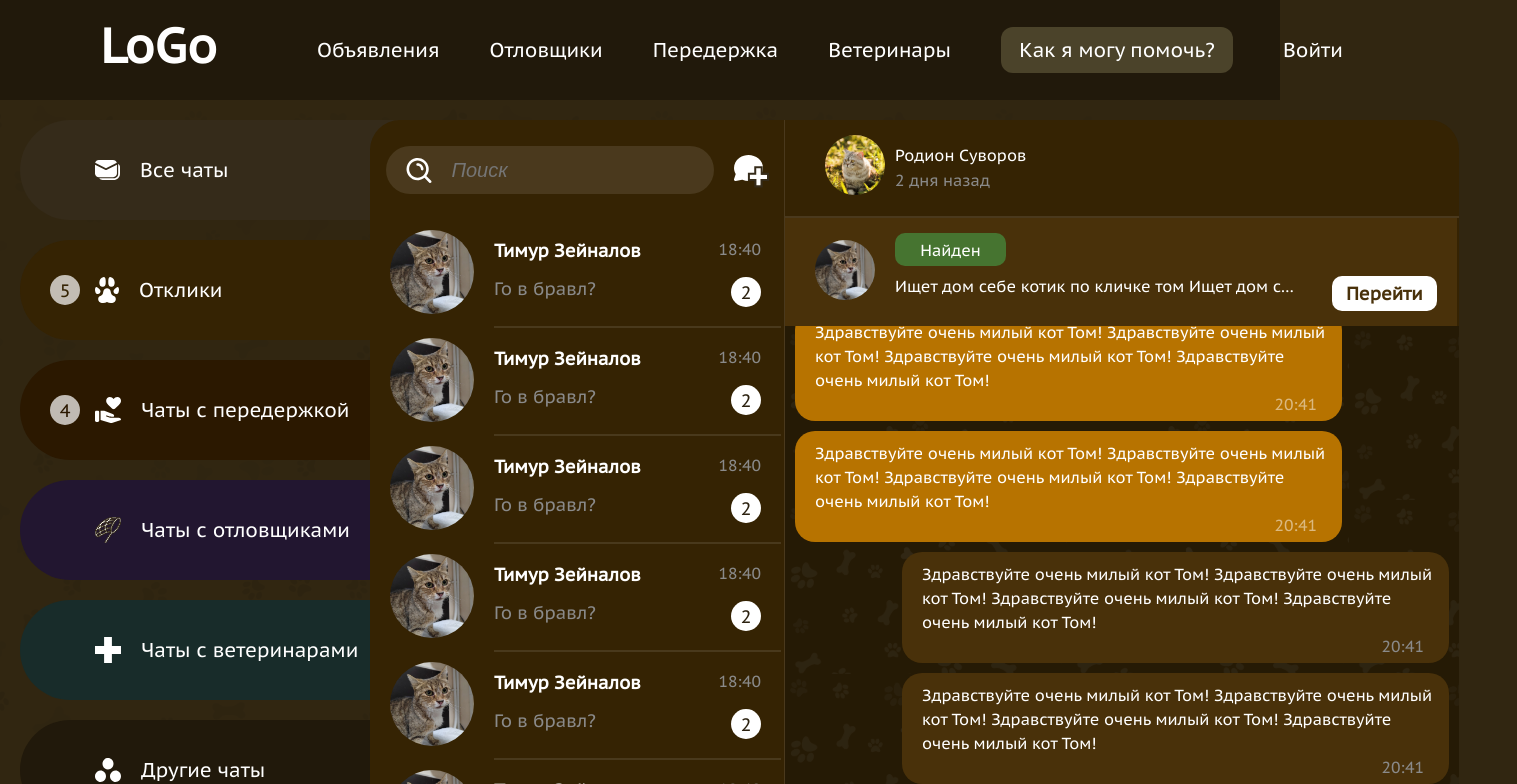
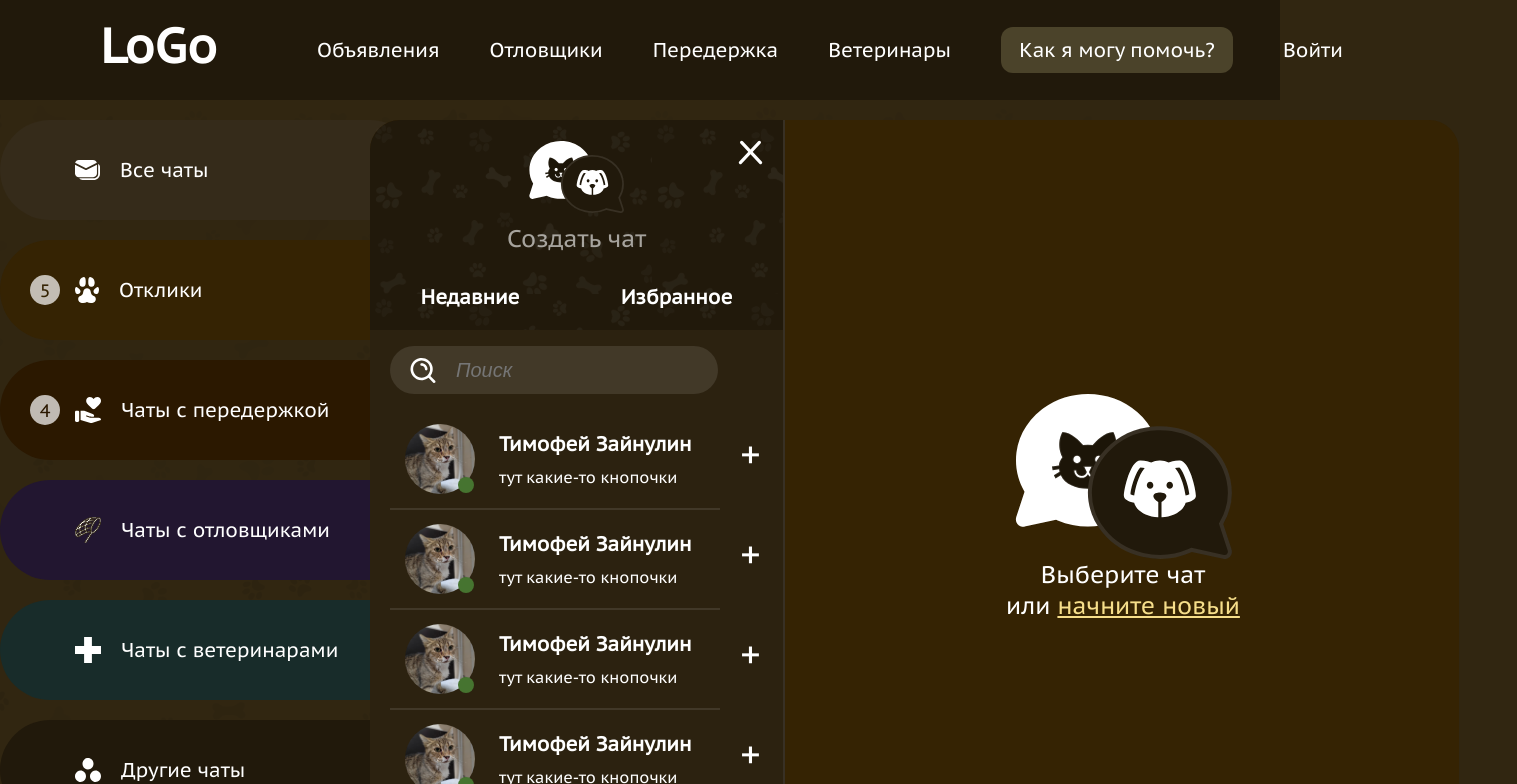
Before and after one commit to kotopesp/sos-kotopes, an Angular app in the folder frontend/: page /chats in a window 1280 px wide. Both pictures are taken after a click on the button 751 px from the left and 170 px from the top of the page. Shown: the top 784 px of the page, 1517 px wide, since content can reach past the window. Built offline with nearby package versions, Linux system fonts and the light colour scheme.

Commit message:
new overlay in chat page and toggle chats menu

```diff
--- a/frontend/src/pages/chats-page/chats-page.component.html
+++ b/frontend/src/pages/chats-page/chats-page.component.html
@@ -14,24 +14,76 @@
       <div class="container__chats">
         <div class="block__all-chats">
           <div class="block__search__chats">
+
+            <div class="create__new__chat" *ngIf="createChat">
+              <div class="create__chat__header">
+                <img src="/assets/icons/exit-cross-icon.svg" width="25" height="25" alt="icon" id="exit__button"
+                     (click)="createChat = false"
+                     (keydown.enter)="createChat = false"
+                     tabindex="0"
+                     role="button"
+                     aria-pressed="false">
+                <div class="header__title">
+                  <img src="/assets/icons/chats-animals-icon.svg" width="95" height="73" alt="icon">
+                  <span class="ft24 fw400" [ngStyle]="{color: 'rgba(255, 255, 255, 0.6'}">Создать чат</span>
+                </div>
+                <div class="header__buttons ft20 fw700">
+                  <span>Недавние</span>
+                  <span>Избранное</span>
+                </div>
+              </div>
+
+              <div class="create__chat__main">
+                <div class="main__searchbar">
+                  <form class="searchbar">
+                    <img src="/assets/icons/lens-icon.svg" alt="icon">
+                    <span><input class="search-input fw400 ft20" type="text" placeholder="Поиск"></span>
+                  </form>
+                </div>
+
+                <div class="main__add__new__person">
+                  <div class="main__block__persons">
+                    <app-add-to-chat [countInArray]="countInArray" />
+                    <app-add-to-chat [countInArray]="countInArray" />
+                    <app-add-to-chat [countInArray]="countInArray" />
+                    <app-add-to-chat [countInArray]="countInArray" />
+                    <app-add-to-chat [countInArray]="countInArray" />
+                  </div>
+                </div>
+
+              </div>
+
+              <div class="create__chat__footer">
+                <div class="footer__footer">
+                  <span class="ft16 fw400" [ngStyle]="{color: 'var(--gray-text-tag)'}">Всего участников: <span
+                    class="ft18 fw700">{{ countInArray() }}</span></span>
+                  <button id="footer__create__chat" class="ft20 fw700">Создать чат</button>
+                </div>
+              </div>
+            </div>
+
             <div class="block__searchbar">
               <form class="search__and__lens">
                 <img src="/assets/icons/lens-icon.svg" alt="icon">
                 <span><input class="search-input fw400 ft20" type="text" placeholder="Поиск"></span>
               </form>
-              <div class="searchbar__add__new__chat">
+              <div class="searchbar__add__new__chat"
+                   (click)="createChat = true"
+                   (keydown.enter)="createChat = true"
+                   tabindex="0"
+                   role="button"
+                   aria-pressed="false">
                 <img src="/assets/icons/newchat-icon.svg" alt="icon">
               </div>
             </div>
             <div class="all__chats">
-              <app-chat/>
-              <app-chat/>
-              <app-chat/>
-              <app-chat/>
-              <app-chat/>
-              <app-chat/>
-              <app-chat/>
-              <app-chat/>
+              <app-chat appToggleActive (click)="currentChat = true"/>
+              <app-chat appToggleActive (click)="currentChat = true"/>
+              <app-chat appToggleActive (click)="currentChat = true"/>
+              <app-chat appToggleActive (click)="currentChat = true"/>
+              <app-chat appToggleActive (click)="currentChat = true"/>
+              <app-chat appToggleActive (click)="currentChat = true"/>
+              <app-chat appToggleActive (click)="currentChat = true"/>
             </div>
           </div>
           <div class="block__current__chat">
@@ -76,7 +128,12 @@
             <div *ngIf="!currentChat" class="current__chat__none">
               <img src="/assets/icons/chats-animals-icon.svg" alt="icon">
               <div class="ft24 fw400 text__new__chat"><span>Выберите чат <p>или <span
-                class="start__new__chat">начните новый</span></p></span></div>
+                class="start__new__chat"
+                (click)="createChat = true"
+                (keydown.enter)="createChat = true"
+                tabindex="0"
+                role="button"
+                aria-pressed="false">начните новый</span></p></span></div>
             </div>
           </div>
         </div>
--- a/frontend/src/pages/chats-page/chats-page.component.scss
+++ b/frontend/src/pages/chats-page/chats-page.component.scss
@@ -3,7 +3,9 @@
   min-height: 100vh;
   height: fit-content;
   padding-top: 20px;
-  width: 100%;
+  position: relative;
+  display: flex;
+  justify-content: center;
 
   .container {
     height: 100%;
@@ -13,7 +15,7 @@
 
       .container__sidebar {
         position: absolute;
-        left: 20px;
+        left: 0;
 
         .sidebar__chats {
           display: grid;
@@ -21,7 +23,7 @@
           justify-content: center;
 
           app-chat-type-button {
-            width: 450px;
+            width: 420px;
             position: relative;
           }
         }
@@ -43,22 +45,25 @@
             position: absolute;
             top: 0;
             right: 0;
-            width: 674px;
+            width: 672px;
+            height: 100%;
 
             #time__last__online {
               color: var(--gray-message-color)
             }
 
             .current__chat__none {
+              height: 100%;
               line-height: 31px;
               display: flex;
+              flex-direction: column;
               align-items: center;
               justify-content: center;
 
+
               .text__new__chat {
-                background: red;
                 display: flex;
-                justify-self: center;
+                text-align: center;
               }
 
               .start__new__chat {
@@ -81,7 +86,7 @@
 
 
               #block__messages {
-                width: 674px;
+                width: 672px;
                 height: 596px;
                 overflow-y: auto;
                 padding: 20px 10px;
@@ -97,11 +102,10 @@
 
 
               .block__current__message {
-                width: 674px;
+                width: 672px;
                 height: 81px;
                 border-top: 2px solid #FFFFFF1A;
                 display: flex;
-
 
 
                 .block__clip {
@@ -170,11 +174,147 @@
             height: 100%;
             border-right: #FFFFFF1A 1px solid;
 
+            .create__new__chat {
+              z-index: 1;
+              display: flex;
+              flex-direction: column;
+              width: 415px;
+              height: 100%;
+              background: var(--brown-main-color);
+              position: absolute;
+              border-top-left-radius: 30px;
+              border-bottom-left-radius: 30px;
+              border-right: 2px solid #FFFFFF1A;
+
+              #exit__button {
+                position: absolute;
+                top: 20px;
+                right: 20px;
+                cursor: pointer;
+              }
+
+              .create__chat__header {
+                background: url('/assets/images/steps-profile.svg');
+                width: 100%;
+                height: 239px;
+                gap: 30px;
+                display: flex;
+                justify-content: space-around;
+                flex-direction: column;
+
+
+                .header__title {
+                  padding-top: 30px;
+                  gap: 10px;
+                  height: 50%;
+                  display: flex;
+                  flex-direction: column;
+                  justify-content: center;
+                  align-items: center;
+                }
+
+                .header__buttons {
+                  display: flex;
+                  justify-content: space-around;
+                  padding-bottom: 10px;
+                }
+              }
+
+              .create__chat__main {
+                width: 100%;
+                height: 100%;
+                background: var(--brown-ads-color);
+
+                .main__searchbar {
+                  width: 100%;
+                  height: 80px;
+                  display: flex;
+                  align-items: center;
+                  padding-left: 20px;
+
+                  .searchbar {
+                    width: 328px;
+                    height: 48px;
+                    display: flex;
+                    align-items: center;
+                    padding-left: 20px;
+                    border-radius: 30px;
+                    background: #FFFFFF1A;
+                  }
+
+                  .search-input {
+                    width: 270px;
+                    height: 40px;
+                    padding-left: 20px;
+                    background: none;
+                    border: none;
+                    font-style: italic;
+                    color: #FFFFFF80;
+                    outline: none;
+                  }
+                }
+
+                .main__add__new__person {
+                  width: 100%;
+                  height: 400px;
+                  direction: rtl;
+                  overflow-y: auto;
+
+                  & > * {
+                    direction: ltr;
+                  }
+
+                  .main__block__persons {
+                    display: flex;
+                    flex-direction: column;
+                  }
+                }
+              }
+
+              .create__chat__footer {
+                width: 100%;
+                height: 138px;
+
+                .footer__footer {
+                  height: 100%;
+                  padding: 0 20px;
+                  display: flex;
+                  align-items: center;
+                  justify-content: space-between;
+
+                  #footer__create__chat {
+                    width: 153px;
+                    height: 38px;
+                    border: none;
+                    border-radius: 10px;
+                    background: var(--white-color);
+                    color: var(--brown-main-color);
+
+                    &:hover {
+                      border: 1px solid var(--white-color);
+                      color: var(--white-color);
+                      background: var(--brown-main-color);
+                    }
+                  }
+                }
+              }
+            }
+
             .all__chats {
               width: 100%;
               height: calc(100% - 100px);
               padding-bottom: 20px;
               overflow-y: auto;
+
+              .active {
+                background: var(--brown-orange-color);
+
+                .block__chat {
+                  .block__time__message {
+                    color: white;
+                  }
+                }
+              }
             }
 
             .block__searchbar {
@@ -220,5 +360,4 @@
       }
     }
   }
-
 }
--- a/frontend/src/pages/chats-page/chats-page.component.ts
+++ b/frontend/src/pages/chats-page/chats-page.component.ts
@@ -1,10 +1,12 @@
-import {AfterViewChecked, Component, ElementRef, ViewChild} from '@angular/core';
+import {AfterViewChecked, Component, ElementRef, signal, ViewChild} from '@angular/core';
 import {AppChatTypeButtonComponent} from "../../entities/chat-type-button/app-chat-type-button.component";
 import {Button} from "../../model/button";
-import {NgForOf, NgIf} from "@angular/common";
+import {NgClass, NgForOf, NgIf, NgStyle, NgSwitch, NgSwitchCase} from "@angular/common";
 import {ChatComponent} from "./ui/chat/chat.component";
 import {MessageComponent} from "./ui/message/message.component";
 import {PostAnswerComponent} from "./ui/post-answer/post-answer.component";
+import {AddToChatComponent} from "./ui/add-to-chat/add-to-chat.component";
+import {ToggleActiveDirective} from "./toggle-active.directive";
 
 @Component({
   selector: 'app-chats-page',
@@ -15,13 +17,22 @@ import {PostAnswerComponent} from "./ui/post-answer/post-answer.component";
     NgIf,
     ChatComponent,
     MessageComponent,
-    PostAnswerComponent
+    PostAnswerComponent,
+    AddToChatComponent,
+    NgSwitch,
+    NgSwitchCase,
+    NgStyle,
+    ToggleActiveDirective,
+    NgClass,
   ],
   templateUrl: './chats-page.component.html',
   styleUrl: './chats-page.component.scss'
 })
 export class ChatsPageComponent implements AfterViewChecked {
   currentChat = false;
+  createChat = false;
+
+  countInArray = signal<number>(0);
   @ViewChild('scrollableContainer', { static: false }) private scrollableContainer?: ElementRef;
 
   buttons: Button[] = [
@@ -32,10 +43,6 @@ export class ChatsPageComponent implements AfterViewChecked {
     {label: "Чаты с ветеринарами", color: "#182C2A", iconName: "vets.svg"},
     {label: "Другие чаты", color: "#21190B", iconName: "other.svg"},
   ]
-
-  constructor() {
-    this.currentChat = true;
-  }
 
   ngAfterViewChecked(): void {
     this.scrollToBottom();
--- a/frontend/src/pages/chats-page/ui/chat/chat.component.html
+++ b/frontend/src/pages/chats-page/ui/chat/chat.component.html
@@ -1,9 +1,10 @@
-<div class="block__chat">
+<div appToggleActive class="block__chat">
   <div class="block__avatars__message">
     <div>
-      <img src="/assets/images/test-cat.png" alt="avatar" class="user__avatar">
-      <div class="user__online">
-
+      <div class="block__avatar">
+        <img src="/assets/images/test-cat.png" alt="avatar" class="user__avatar">
+        <img src="/assets/images/test-cat2.png" alt="avatar" class="user__second__avatar">
+        <div class="user__online"></div>
       </div>
     </div>
 
--- a/frontend/src/pages/chats-page/ui/chat/chat.component.scss
+++ b/frontend/src/pages/chats-page/ui/chat/chat.component.scss
@@ -1,6 +1,8 @@
 .block__chat {
-  width: 307px;
+  width: 100%;
   height: 108px;
+  cursor: pointer;
+  background: inherit;
 
   .block__avatars__message {
 
@@ -9,10 +11,33 @@
     display: flex;
     align-items: center;
 
-    .user__avatar {
-      width: 84px;
-      height: 84px;
-      border-radius: 50%;
+    .block__avatar {
+      position: relative;
+
+      .user__avatar {
+        width: 84px;
+        height: 84px;
+        border-radius: 50%;
+      }
+
+      .user__second__avatar {
+        position: absolute;
+        width: 40px;
+        height: 40px;
+        border-radius: 50%;
+        bottom: 0;
+        right: 0;
+      }
+
+      .user__online {
+        width: 16px;
+        height: 16px;
+        border-radius: 50%;
+        position: absolute;
+        bottom: 0;
+        right: -5px;
+        background: var(--green-active-button-bg);
+      }
     }
   }
 
@@ -22,14 +47,13 @@
     justify-content: center;
     width: 100%;
     height: 100%;
-    margin-left: 20px;
-    padding-right: 20px;
     gap: 15px;
     border-bottom: #FFFFFF1A 2px solid;
 
     .block__user__info {
       display: flex;
       justify-content: space-between;
+      padding-left: 20px;
 
       .block__username {
         overflow: hidden;
@@ -39,10 +63,13 @@
     }
 
     .block__time__message {
-      color: var(--gray-message-color)
+      color: var(--gray-message-color);
+      padding-right: 10px;
     }
 
     .block__message__info {
+      padding-left: 20px;
+      padding-right: 10px;
       display: flex;
       justify-content: space-between;
 
```
Also changed, not shown: frontend/src/pages/chats-page/ui/chat/chat.component.ts (+7 -3 lines).
